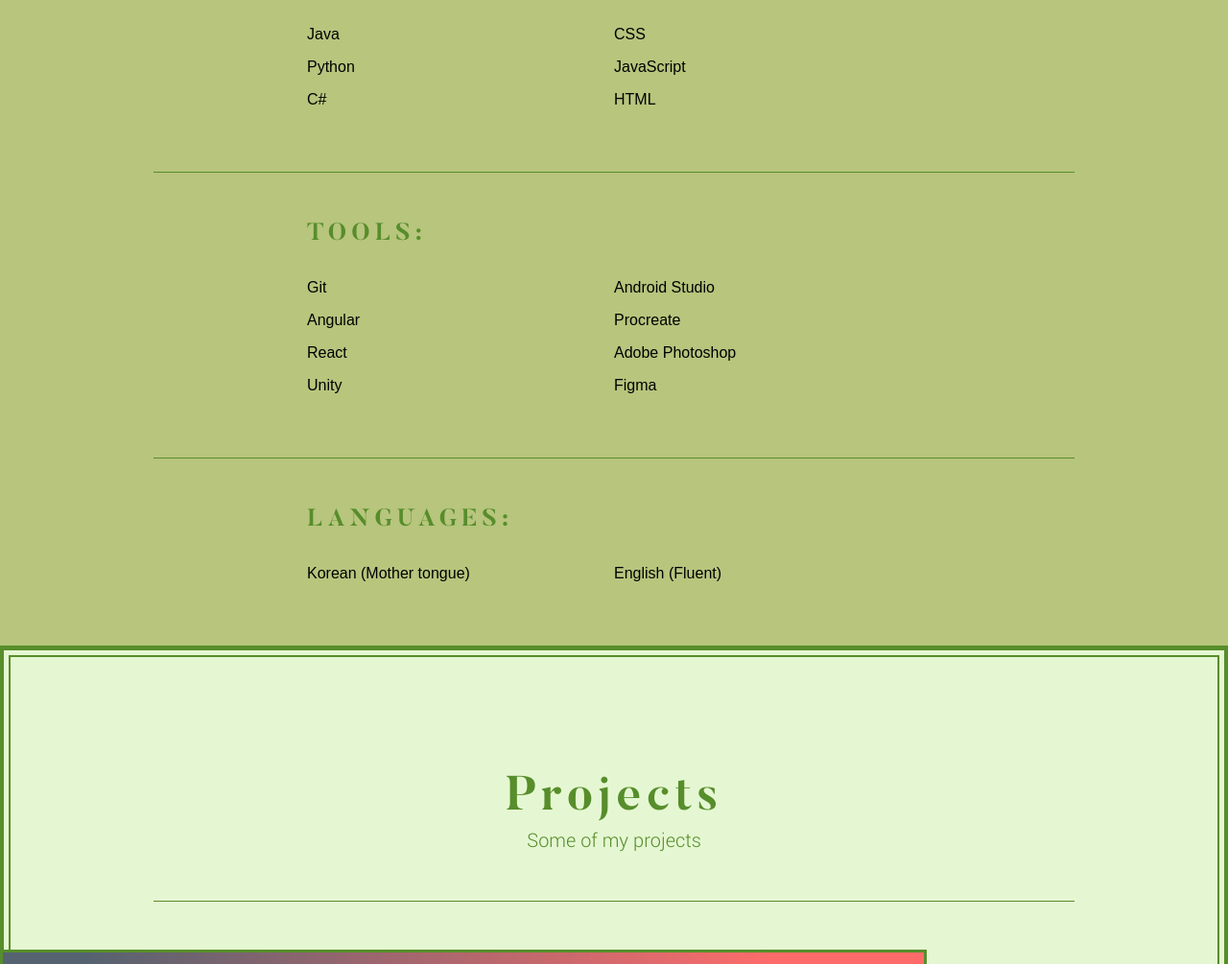
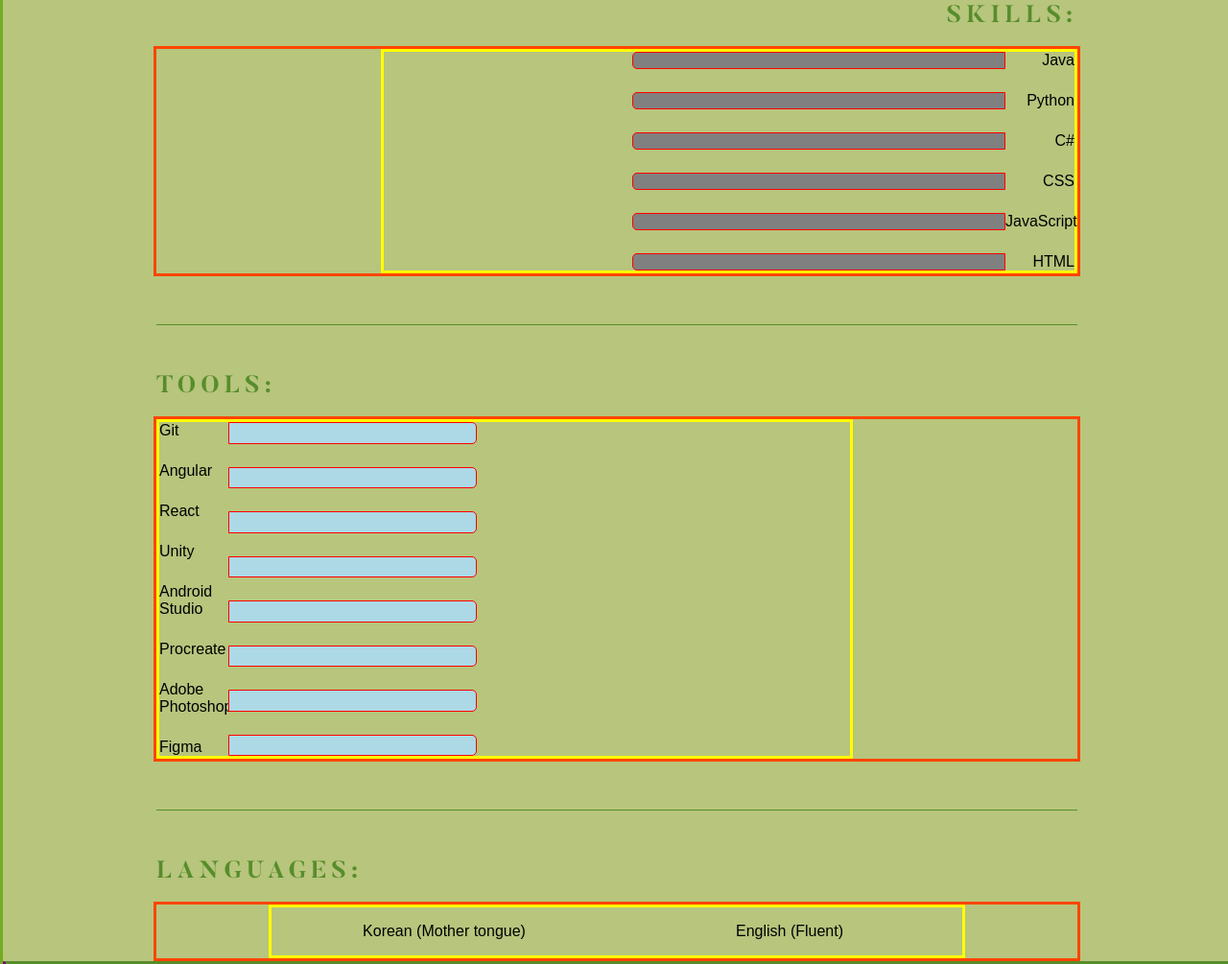
Before and after one commit to yjeong73/yumin-jeong-portfolio-2021, a Gatsby site: page / in a window 1280 px wide. Shown: the part 1685-2690 px from the top of the page at 96% size. Built offline with nearby package versions, Linux system fonts and the light colour scheme; Gatsby itself is replaced by a stand-in of ours.

Commit message:
experimented with curved text - didn't really work out, added charts to skills and tools section

```diff
--- /dev/null
+++ b/src/components/CurvedText.js
@@ -0,0 +1,47 @@
+/*
+https://gist.github.com/garth/0ca97a1112cb969cb72d951a85d3a0fe
+
+Draws text around a circle (the object).
+Text is centered at the top of the circle.
+Depends on styled-components, but can be adapted for other frameworks.
+<CurvedText
+  text="I'm curved"
+  objectSize={100} // diameter of the circle to wrap the text around
+  spacing={12} // padding between the circle and text
+  offset={30} // ammount of space for text, make this bigger to stop larger text from being cropped
+  overlap={true} // sets the bottom margin to negative so that the text is centered around the object
+/>
+*/
+
+import React from 'react'
+import styled from 'styled-components'
+
+export default ({ text, objectSize = 120, spacing = 12, offset = 30, overlap = false }) => {
+  const d = objectSize + spacing * 2
+  const r = objectSize / 2 + spacing / 2
+  const CurvedText = styled.div`
+    margin-bottom: ${overlap ? `-${r}px` : '0'};
+    width: ${d + offset * 2}px;
+    height: ${r + offset}px;
+    path {
+      fill: transparent;
+    }
+    text {
+      fill: currentColor;
+      text-anchor: middle;
+    }
+  `
+
+  return (
+    <CurvedText className="curved-text">
+      <svg viewBox={`0 0 ${d + offset * 2} ${r + offset * 2}`}>
+        <path id="curve" d={`M${offset},${r + offset} A${r},${r} 0 0,1 ${d + offset},${r + offset}`} />
+        <text width="500">
+          <textPath xlinkHref="#curve" startOffset="50%">
+            {text}
+          </textPath>
+        </text>
+      </svg>
+    </CurvedText>
+  )
+}
--- a/src/components/layout.module.css
+++ b/src/components/layout.module.css
@@ -26,14 +26,14 @@ body {
   margin: auto;
   width: 100%;
   max-width: 1920px;
-  /* border: 3px solid #73AD21; */
+  border: 3px solid #73AD21;
   font-family: sans-serif;
 }
 
 .introduction {
     width: 100%;
     height: 100vh;
-    /* border: 3px solid blue; */
+    border: 3px solid blue;
     box-shadow: inset 0px 0px 0px 4px #578d2b, inset 0px 0px 0px 9px #B7C57D, inset 0px 0px 0px 11px #578d2b;
     display: flex;
     flex-direction: column;
@@ -45,7 +45,7 @@ body {
     background: #A2BC88;
     width: 100%;
     min-height: 100vh;
-    /* border: 3px solid purple; */
+    border: 3px solid purple;
     border-top: 1px solid #578d2b;
     border-bottom: 1px solid #A2BC88;
     box-shadow: inset 0px 0px 0px 4px #578d2b, inset 0px 0px 0px 9px #A2BC88, inset 0px 0px 0px 11px #578d2b;
@@ -55,7 +55,7 @@ body {
     background: #E5F7D2;
     width: 100%;
     min-height: 100vh;
-    /* border: 3px solid purple; */
+    border: 3px solid purple;
     border-top: 1px solid #578d2b;
     border-bottom: 1px solid #E5F7D2;
     box-shadow: inset 0px 0px 0px 4px #578d2b, inset 0px 0px 0px 9px #E5F7D2, inset 0px 0px 0px 11px #578d2b;
@@ -65,7 +65,7 @@ body {
     background: #82976D;
     width: 100%;
     min-height: 100vh;
-    /* border: 3px solid purple; */
+    border: 3px solid purple;
     border-top: 1px solid #B7C57D;
     border-bottom: 1px solid #B7C57D;
     box-shadow: inset 0px 0px 0px 4px #578d2b, inset 0px 0px 0px 9px #82976D, inset 0px 0px 0px 11px #578d2b;
@@ -76,7 +76,7 @@ body {
     margin-bottom: 80px;
     width: 100%;
     min-height: 100vh;
-    /* border: 3px solid pink; */
+    border: 3px solid pink;
 }
 
 /*TITLE SECTION TYPOGRAPHY*/
@@ -121,7 +121,7 @@ body {
 
 .subheading {
     font-family: "Butler-bold";
-    width: 50%;
+    width: 75%;
     margin: auto;
     margin-bottom: 15px;
     color: #578d2b;
@@ -132,19 +132,18 @@ body {
 /*ABOUT ME SECTION*/
 
 .profile {
-    width: 50%;
+    width: 75%;
     margin: auto;
-    /* border: 3px solid yellow; */
-    display: flex;
-    flex-direction: column;
-    justify-content: center;
-    align-items: center;
+    border: 3px solid yellow;
+    display: grid;
+    grid-template-columns: 50% 50%;
+    margin-bottom: 50px;
 }
 
 .profile-pic {
     height: 30vh;
     width: 30vh;
-    margin: 5vh;
+    margin: auto;
     background-image: url("../images/cat.jpg");
     background-size: cover;
     background-repeat: no-repeat;
@@ -153,22 +152,29 @@ body {
     display: inline-block;
 }
 
+.middle {
+    width: 75%;
+    margin: auto;
+    border: 3px solid orangered;
+}
+
 .education {
-    width: 50%;
+    width: 75%;
     margin: auto;
-    /*border: 3px solid yellow;*/
+    margin-left: 0;
+    border: 3px solid yellow;
     display: grid;
-    grid-template-columns: 20% 30% 50%;
-    margin-bottom: 50px;
+    grid-template-columns: 10% 35% 55%;
+    margin-bottom: 5vh;
 }
 
 .education-item {
     color: #578d2b;
     font-family: "Roboto-light";
-    /* border-top: 1px solid black;
+    border-top: 1px solid black;
     border-bottom: 1px solid black;
     border-left: 1px solid black;
-    border-right: 1px solid black; */
+    border-right: 1px solid black;
 }
 
 .education-GT {
@@ -198,44 +204,118 @@ body {
 }
 
 .skills {
-    width: 50%;
+    width: 75%;
+    border: 3px solid yellow;
+    display: grid;
+    grid-template-columns: 90% 10%;
+    margin-bottom: 50px;
+    text-align: right;
     margin: auto;
-    /* border: 3px solid yellow; */
-    display: grid;
-    grid-template-columns: 50% 50%;
-    margin-bottom: 50px;
+    margin-right: 0;
 }
 
 .skills-item {
     color: #578d2b;
     font-family: "Roboto";
     font-size: "18px";
-    /* border-top: 1px solid black;
-    border-bottom: 1px solid black;
-    border-left: 1px solid black;
-    border-right: 1px solid black; */
+    border: 3px solid black;
+}
+
+.tools {
+    width: 75%;
+    border: 3px solid yellow;
+    display: grid;
+    grid-template-columns: 10% 90%;
+    margin-bottom: 50px;
+    text-align: left;
+    margin: auto;
+    margin-left: 0;
+}
+
+.tools-item {
+    color: #578d2b;
+    font-family: "Roboto";
+    font-size: "18px";
+    border: 3px solid black;
+}
+
+.language {
+    width: 75%;
+    border: 3px solid yellow;
+    display: grid;
+    grid-template-columns: 50% 50%;
+    margin-bottom: 50px;
+    text-align: center;
+    margin: auto;
+}
+
+.language-item {
+    color: #578d2b;
+    font-family: "Roboto";
+    font-size: "18px";
+    border: 3px solid black;
+}
+
+.chart {
+  width: 100%;
+  height: 100%;
+  display: grid;
+  grid-template-columns: repeat(5, 1fr);
+  grid-template-rows: repeat(6, 1fr);
+  grid-row-gap: 3vh;
+}
+
+.chart2 {
+  width: 100%;
+  height: 100%;
+  display: grid;
+  grid-template-columns: repeat(5, 1fr);
+  grid-template-rows: repeat(8, 1fr);
+  grid-row-gap: 3vh;
+}
+
+.bar {
+  grid-column-start: 3;
+  grid-column-end: 6;
+  background-color: grey;
+  border-radius: 5px 0 0 5px;
+  border-top: 1px solid red;
+  border-bottom: 1px solid red;
+  border-left: 1px solid red;
+  border-right: 1px solid red;
+}
+
+.bar2 {
+  grid-column-start: 1;
+  grid-column-end: 3;
+  background-color: lightblue;
+  border-radius: 0 5px 5px 0;
+  border-top: 1px solid red;
+  border-bottom: 1px solid red;
+  border-left: 1px solid red;
+  border-right: 1px solid red;
 }
 
 
 /*PROJECTS*/
 
 .project-grid {
-    width: 50%;
+    width: 75%;
     margin: auto;
-    /* border: 3px solid yellow; */
+    border: 3px solid yellow;
     display: grid;
     grid-template-columns: 50% 50%;
 }
 
 .view-more {
     height: fit-content;
-    /* border: 3px solid orangered; */
+    border: 3px solid orangered;
     margin-bottom: 5vh;
 }
 
 .view-less {
     height: 30vh;
-    /* border: 3px solid orangered; */
+    border: 3px solid orangered;
     margin-bottom: 5vh;
 }
 
@@ -308,7 +388,7 @@ body {
 .contact-grid {
     width: 75%;
     margin: auto;
-    /*border: 3px solid yellow;*/
+    border: 3px solid yellow;
     display: grid;
     grid-template-columns: 50% 50%;
     margin-bottom: 50px;
@@ -318,10 +398,10 @@ body {
     color: #578d2b;
     font-family: "Roboto";
     font-size: "18px";
-    /* border-top: 1px solid black;
+    border-top: 1px solid black;
     border-bottom: 1px solid black;
     border-left: 1px solid black;
-    border-right: 1px solid black; */
+    border-right: 1px solid black;
 }
 
 /*NAVIGATION BAR*/
--- a/src/pages/index.js
+++ b/src/pages/index.js
@@ -2,6 +2,11 @@
 import * as React from 'react'
 //import { Link } from 'gatsby'
 import Layout from '../components/layout'
+import CurvedText from '../components/CurvedText'
+import { ArcText } from '@arctext/react'
+import $ from 'jquery';
+import CircleType from 'circletype';
+import styled from 'styled-components'
 import { Link, graphql } from 'gatsby'
 import { MDXRenderer } from 'gatsby-plugin-mdx'
 import { GatsbyImage, getImage } from 'gatsby-plugin-image'
@@ -50,6 +55,16 @@ import {
     contact,
     profilePic,
     profile,
+    circleText,
+    middle,
+    chart,
+    chart2,
+    bar,
+    bar2,
+    tools,
+    toolsItem,
+    language,
+    languageItem,
 } from '../components/layout.module.css'
 import {
     cardBody,
@@ -108,6 +123,17 @@ const LightTooltip = withStyles((theme) => ({
     },
 }))(Tooltip);
 
+const Circle = styled(ArcText)`
+  background-color: transparent;
+  border-width: 50%;
+
+  // Applied to each characters
+  & span.character {
+    color: #578d2b;
+    font-size: 37px;
+    font-family: "Butler-bold";
+  }
+`
 const IndexPage = ({ data }) => {
   const classes = useStyles();
 
@@ -153,7 +179,7 @@ const IndexPage = ({ data }) => {
             <div className={profile}>
                 <div className={profilePic}>
                 </div>
-                <div>
+                <div className={educationItem}>
                     <p style={{fontFamily: "Roboto-light", color: "#578d2b", textAlign: "center", margin: "0", fontSize: "20px"}}>Somewhat useful information about myself</p>
                 </div>
             </div>
@@ -162,16 +188,17 @@ const IndexPage = ({ data }) => {
 
             <p className={subheading}>EDUCATION:</p>
 
+            <div className={middle}>
                 <div className={education}>
                     <div className={educationGT}>
                     </div>
                     <div className={educationItem}>
-                    <p style={{fontFamily: "Roboto", fontSize: "18px", marginBottom: "5px"}}>Georgia Institute of Technology</p>
+                        <p style={{fontFamily: "Roboto", fontSize: "18px", marginTop: "5px", marginBottom: "5px"}}>Georgia Institute of Technology</p>
                         <p style={{margin: "0px"}}>Aug 2017 - May 2021</p>
                         <p style={{fontFamily: "Icons-south", fontSize: "13px", margin: "0px"}}>j<span style={{fontFamily: "Roboto-light", fontSize: "16px"}}><i>  Atlanta, Georgia</i></span></p>
                     </div>
                     <div className={educationItem}>
-                    <p style={{fontFamily: "Roboto", fontSize: "18px", marginBottom: "5px"}}>Bachelor of Science in Computer Science</p>
+                        <p style={{fontFamily: "Roboto", fontSize: "18px", marginTop: "5px", marginBottom: "5px"}}>Bachelor of Science in Computer Science</p>
                         <p style={{margin: "0px"}}>Concentration: Intelligence-Media</p>
                     </div>
                 </div>
@@ -180,30 +207,39 @@ const IndexPage = ({ data }) => {
                     <div className={educationDHS}>
                     </div>
                     <div className={educationItem}>
-                    <p style={{fontFamily: "Roboto", fontSize: "18px", marginBottom: "5px"}}>Duluth High School</p>
+                        <p style={{fontFamily: "Roboto", fontSize: "18px", marginTop: "5px", marginBottom: "5px"}}>Duluth High School</p>
                         <p style={{margin: "0px"}}>Aug 2013 - May 2017</p>
                         <p style={{fontFamily: "Icons-south", fontSize: "13px", margin: "0px"}}>j<span style={{fontFamily: "Roboto-light", fontSize: "16px"}}><i>  Duluth, Georgia</i></span></p>
                     </div>
                     <div className={educationItem}>
-                    <p style={{fontFamily: "Roboto", fontSize: "18px", marginBottom: "5px"}}>Honors?</p>
+                        <p style={{fontFamily: "Roboto", fontSize: "18px", marginTop: "5px", marginBottom: "5px"}}>Honors?</p>
                         <p>What did I do..</p>
+                    </div>
                 </div>
             </div>
 
             <Divider className={classes.divider}/>
 
-            <p className={subheading}>SKILLS:</p>
+            <p className={subheading} style={{textAlign:"right"}}>SKILLS:</p>
 
+            <div className={middle}>
             <div className={skills}>
-                <div className={skillsItem}>
-                    <p>Java</p>
-                    <p>Python</p>
-                    <p>C#</p>
+                <div className={chart}>
+                    <div className={bar}></div>
+                    <div className={bar}></div>
+                    <div className={bar}></div>
+                    <div className={bar}></div>
+                    <div className={bar}></div>
+                    <div className={bar}></div>
                 </div>
                 <div className={skillsItem}>
-                    <p>CSS</p>
-                    <p>JavaScript</p>
-                    <p>HTML</p>
+                    <p style={{margin: "0", marginBottom: "3vh"}}>Java</p>
+                    <p style={{margin: "0", marginBottom: "3vh"}}>Python</p>
+                    <p style={{margin: "0", marginBottom: "3vh"}}>C#</p>
+                    <p style={{margin: "0", marginBottom: "3vh"}}>CSS</p>
+                    <p style={{margin: "0", marginBottom: "3vh"}}>JavaScript</p>
+                    <p style={{margin: "0"}}>HTML</p>
+                </div>
             </div>
             </div>
 
@@ -211,18 +247,28 @@ const IndexPage = ({ data }) => {
 
             <p className={subheading}>TOOLS:</p>
 
-            <div className={skills}>
-                <div className={skillsItem}>
-                    <p>Git</p>
-                    <p>Angular</p>
-                    <p>React</p>
-                    <p>Unity</p>
+            <div className={middle}>
+            <div className={tools}>
+                <div className={toolsItem}>
+                    <p style={{margin: "0", marginBottom: "3vh"}}>Git</p>
+                    <p style={{margin: "0", marginBottom: "3vh"}}>Angular</p>
+                    <p style={{margin: "0", marginBottom: "3vh"}}>React</p>
+                    <p style={{margin: "0", marginBottom: "3vh"}}>Unity</p>
+                    <p style={{margin: "0", marginBottom: "3vh"}}>Android Studio</p>
+                    <p style={{margin: "0", marginBottom: "3vh"}}>Procreate</p>
+                    <p style={{margin: "0", marginBottom: "3vh"}}>Adobe Photoshop</p>
+                    <p style={{margin: "0"}}>Figma</p>
                 </div>
-                <div className={skillsItem}>
-                    <p>Android Studio</p>
-                    <p>Procreate</p>
-                    <p>Adobe Photoshop</p>
-                    <p>Figma</p>
+                <div className={chart2}>
+                    <div className={bar2}></div>
+                    <div className={bar2}></div>
+                    <div className={bar2}></div>
+                    <div className={bar2}></div>
+                    <div className={bar2}></div>
+                    <div className={bar2}></div>
+                    <div className={bar2}></div>
+                    <div className={bar2}></div>
+                </div>
             </div>
             </div>
 
@@ -230,12 +276,14 @@ const IndexPage = ({ data }) => {
 
             <p className={subheading}>LANGUAGES:</p>
 
-            <div className={skills}>
-                <div className={skillsItem}>
+            <div className={middle}>
+            <div className={language}>
+                <div className={languageItem}>
                     <p>Korean (Mother tongue)</p>
                 </div>
-                <div className={skillsItem}>
+                <div className={languageItem}>
                     <p>English (Fluent)</p>
+                </div>
             </div>
             </div>
 
@@ -244,7 +292,7 @@ const IndexPage = ({ data }) => {
         <div className={projects}>
 
             <h2 id="projects" className={heading}>Projects</h2>
-            <p style={{fontFamily: "Roboto-light", color: "#578d2b", textAlign: "center", margin: "0", fontSize: "20px"}}>Some of my projects</p>
+            <p style={{fontFamily: "Roboto-light", color: "#578d2b", textAlign: "center", margin: "0", fontSize: "20px"}}>Some of my works</p>
 
             <Divider className={classes.divider}/>
 
@@ -379,7 +427,7 @@ const IndexPage = ({ data }) => {
 
         <div className={contact}>
             <h3 id="contactInfo" className={heading} style={{color:"#3C4A2E"}}>Contact</h3>
-            <p style={{fontFamily: "Roboto-light", color: "#3C4A2E", textAlign: "center", margin: "0", fontSize: "20px"}}>Some ways you can contact me</p>
+            <p style={{fontFamily: "Roboto-light", color: "#3C4A2E", textAlign: "center", margin: "0", fontSize: "20px"}}>Let's talk! I am currently actively looking for new opportunities, so please feel free to leave me a message.</p>
 
             <Divider className={classes.divider}/>
 
```
Also changed, not shown: package.json (+7 -1 lines), 1 other file. Lines whose indentation alone changed are shown as unchanged.
